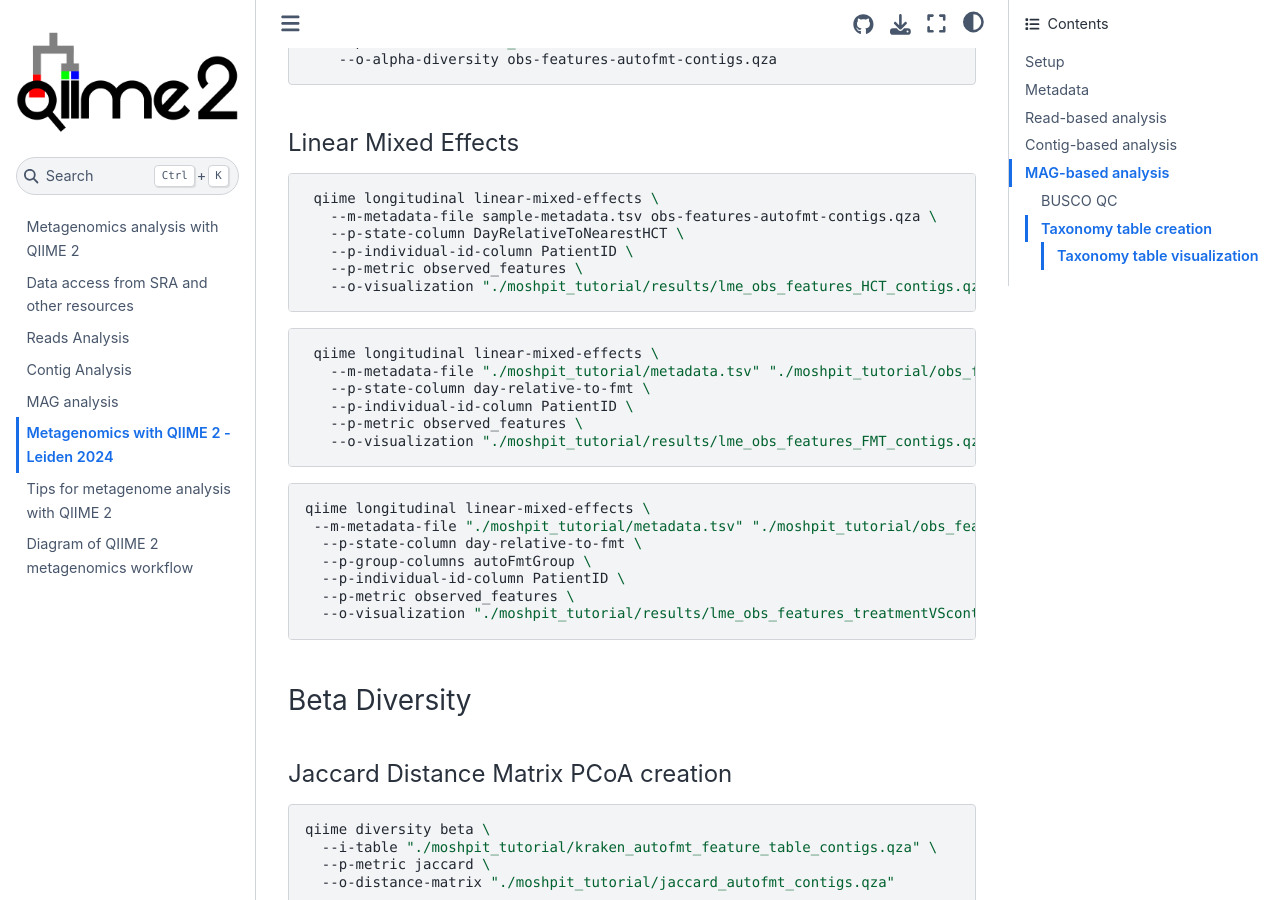
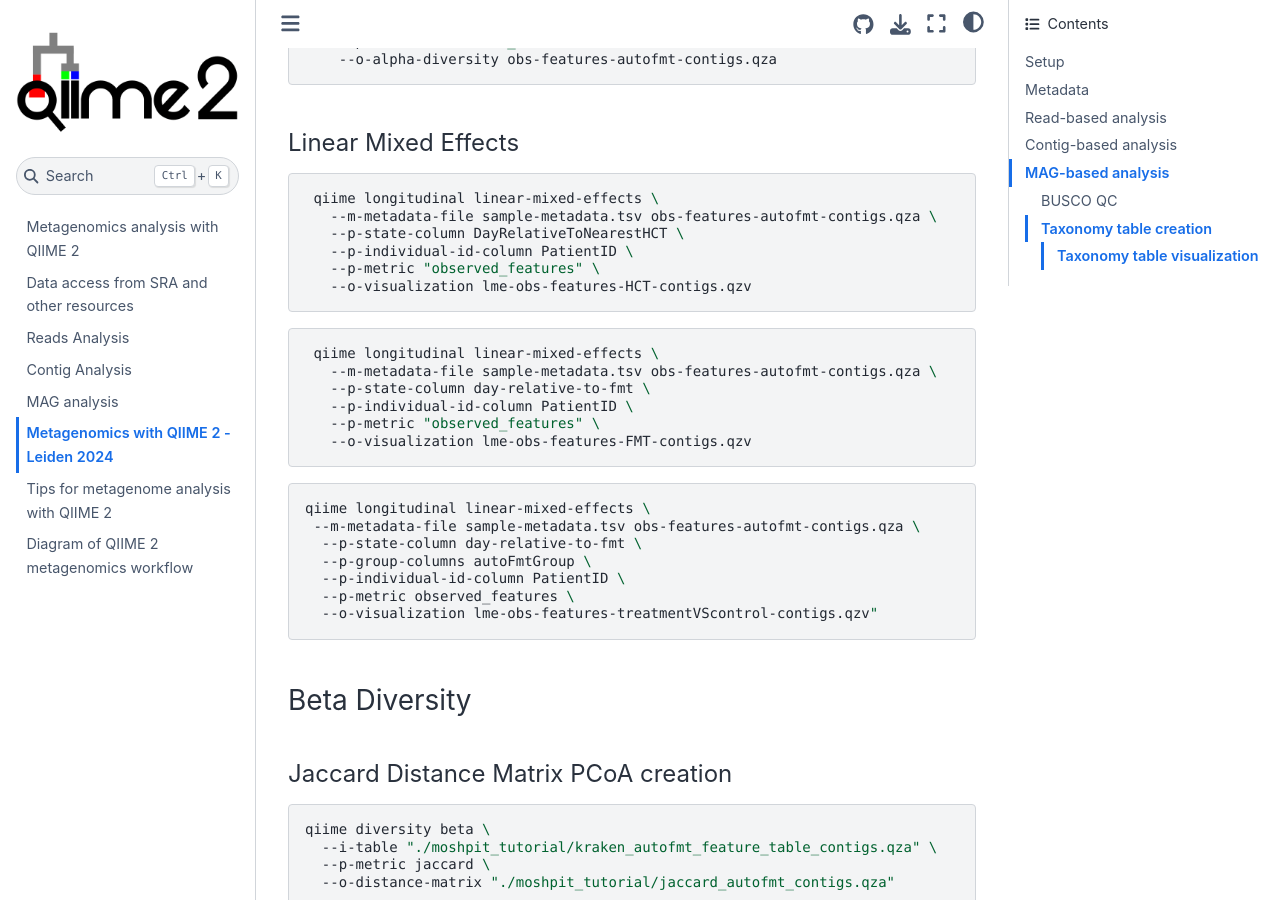
Before and after one commit to caporaso-lab/q2-books, a Jupyter Book: the page built from q2-metagenomics/book/80-leiden-workshop.md, in a window 1280 px wide and 900 px high, scrolled down 3779 px. Built offline with Jupyter Book 1.0.4 settings and Sphinx 7.4.7 and the Sphinx Book theme 1.1.4, drawn with Linux system fonts in a browser that asks for light colours.

Commit message:
Update 80-leiden-workshop.md

````diff
--- a/q2-metagenomics/book/80-leiden-workshop.md
+++ b/q2-metagenomics/book/80-leiden-workshop.md
@@ -148,27 +148,27 @@ qiime diversity alpha \
    --m-metadata-file sample-metadata.tsv obs-features-autofmt-contigs.qza \
    --p-state-column DayRelativeToNearestHCT \
    --p-individual-id-column PatientID \
-   --p-metric observed_features \
-   --o-visualization "./moshpit_tutorial/results/lme_obs_features_HCT_contigs.qzv"
+   --p-metric "observed_features" \
+   --o-visualization lme-obs-features-HCT-contigs.qzv
 ```
 
 ```shell
  qiime longitudinal linear-mixed-effects \
-   --m-metadata-file "./moshpit_tutorial/metadata.tsv" "./moshpit_tutorial/obs_features_autofmt_contigs.qza" \
+   --m-metadata-file sample-metadata.tsv obs-features-autofmt-contigs.qza \
    --p-state-column day-relative-to-fmt \
    --p-individual-id-column PatientID \
-   --p-metric observed_features \
-   --o-visualization "./moshpit_tutorial/results/lme_obs_features_FMT_contigs.qzv"
+   --p-metric "observed_features" \
+   --o-visualization lme-obs-features-FMT-contigs.qzv
 ```
 
 ```shell
 qiime longitudinal linear-mixed-effects \
- --m-metadata-file "./moshpit_tutorial/metadata.tsv" "./moshpit_tutorial/obs_features_autofmt_contigs.qza" \
+ --m-metadata-file sample-metadata.tsv obs-features-autofmt-contigs.qza \
   --p-state-column day-relative-to-fmt \
   --p-group-columns autoFmtGroup \
   --p-individual-id-column PatientID \
   --p-metric observed_features \
-  --o-visualization "./moshpit_tutorial/results/lme_obs_features_treatmentVScontrol_contigs.qzv"
+  --o-visualization lme-obs-features-treatmentVScontrol-contigs.qzv"
 ```
 
 ### Beta Diversity
````
